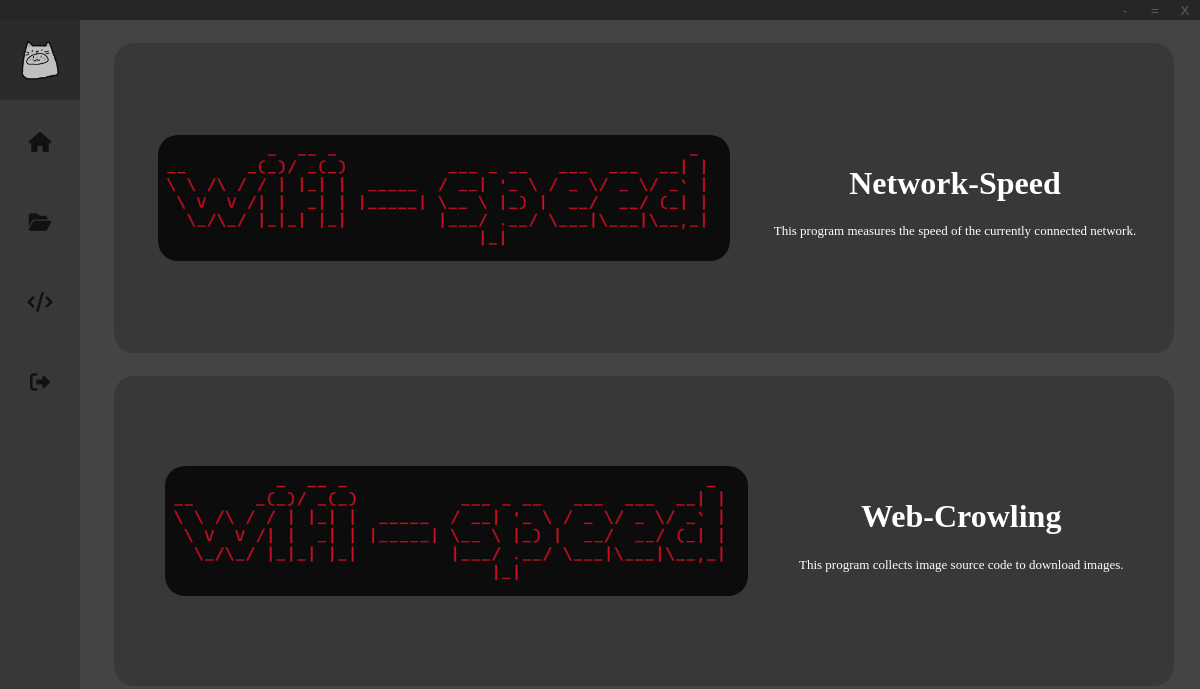
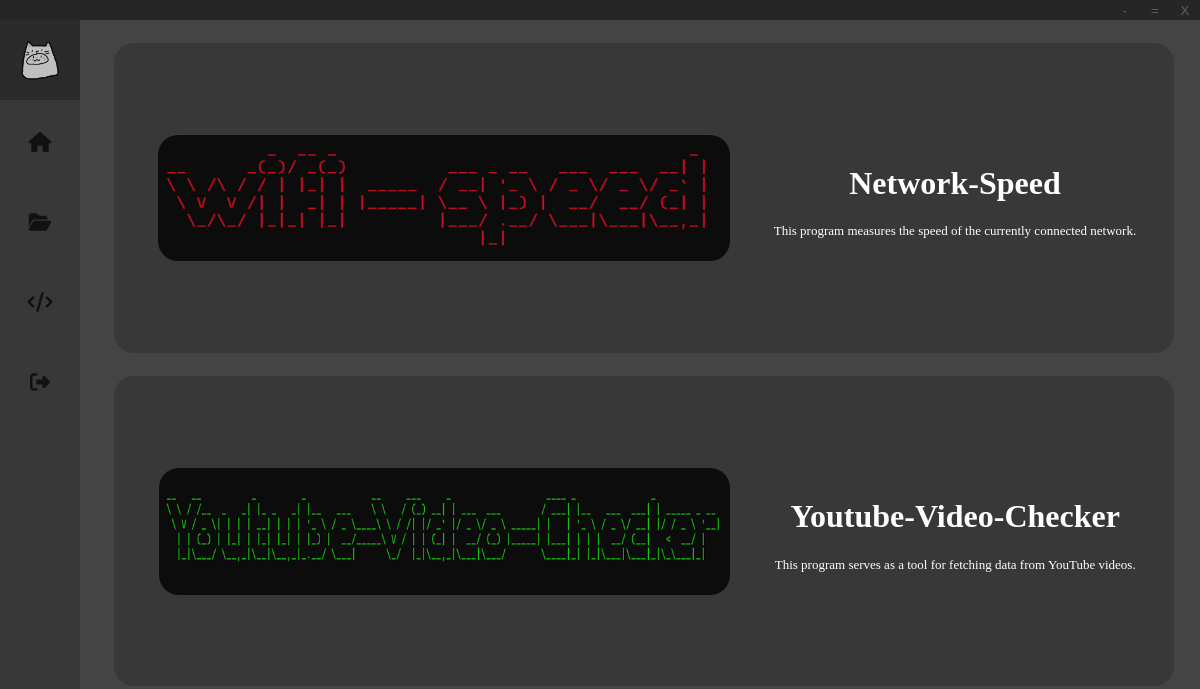
Before and after one commit to Quema100/Quality, an Electron app: page src/view/contents.ejs in a window 1200 px wide. Drawn offline with nearby package versions, Linux system fonts and the light colour scheme; files that its build step writes are made by us from their sources.

Commit message:
fucking css

```diff
--- a/package.json
+++ b/package.json
@@ -14,7 +14,6 @@
   },
   "dependencies": {
     "ejs": "^3.1.9",
-    "express": "^4.18.2",
-    "puppeteer": "^20.9.0"
+    "express": "^4.18.2"
   }
 }
--- a/src/backend/routes/contents.js
+++ b/src/backend/routes/contents.js
@@ -23,7 +23,6 @@
         return res.redirect('/signin?errorMessage=' + encodeURIComponent(errorMessage))
     }else{
       res.render(path.join(__dirname, '../../view', 'contents.ejs'),{userID:userID});
-      console.log('in contents')
     }
   })
   .post((req, res)=>{
--- a/src/backend/server.js
+++ b/src/backend/server.js
@@ -4,7 +4,6 @@
 const path = require('path');
 const os = require('os');
 const crypto = require("crypto");
-const puppeteer = require("puppeteer");
 const { spawn } = require('child_process');
 const signup = require('./routes/signup');
 const signin = require('./routes/signin');
@@ -14,7 +13,6 @@
 const developer = require('./routes/Developer');
 const ResetPassword = require('./routes/ResetPassword');
 const wifispeed = require('./routes/wifispeed');
-const imgcrowling = require('./routes/imgcrowling');
 const YoutubeDownloader = require('./routes/YoutubeDownloader')
 const YoutubeChecker = require('./routes/YoutubeChecker')
 const AudioExtractor = require('./routes/AudioExtractor')
--- a/src/public/css/contents.css
+++ b/src/public/css/contents.css
@@ -80,60 +80,6 @@
     color: rgb(142, 142, 142);
 }
 
-#Crowling{
-    transition: .5s;
-    display: flex;
-    justify-content: space-evenly;
-    align-items: center;
-    height: 40%;
-    background: #383838;
-    margin-top: 2%;
-    margin-left: 3%;
-    margin-right: 4%;
-    border-radius: 20px;
-}
-
-#Crowling #Crowlingid{
-    float: left;
-    display: flex;
-    justify-content: center;
-    align-items: center;
-    width: 55%;
-    height: 88%;
-}
-
-#list #Crowling #Crowlingid #Crowlinga{
-    display: flex;
-    justify-content: center;
-    align-items: center;
-    background:transparent;
-    border: none;
-}
-
-#Crowlingcheck{
-    display: flex;
-    justify-content: left;
-    align-items: center;
-    height: 100%;
-    width: 100%;
-    border-radius: 20px;
-}
-
-#Crowling-text{
-    color: white;
-    text-align: center;
-    align-items: center;
-}
-#Crowling-text p{
-    font-size: small;
-}
-
-#Crowling-text p:hover,#Crowling-text h1:hover{
-    transition: .5s;
-    color: rgb(142, 142, 142);
-}
-
-
 #Youtube{
     margin-bottom: 2%;
     transition: .5s;
--- a/src/view/contents.ejs
+++ b/src/view/contents.ejs
@@ -69,17 +69,6 @@
               <p>This program measures the speed of the currently connected network.</p>
             </div>
           </div>
-          <div id="Crowling">
-            <div id="Crowlingid">
-              <a id="Crowlinga" href="/signin/contents/Crowling?userID=<%= userID %>">
-                <img id="Crowlingcheck" src="/img/wifispeed.png" alt="Crowling">
-              </a>
-            </div>
-            <div id="Crowling-text">
-              <h1>Web-Crowling</h1>
-              <p>This  program  collects  image  source  code  to  download  images.</p>
-            </div>
-          </div>
           <div id="Youtube">
             <form id="Youtubeid" action="/signin/contents/YoutubeChecker?userID=<%= userID %>" method="post">
               <button id="Youtubebutton" type="submit">
--- a/src/view/home.ejs
+++ b/src/view/home.ejs
@@ -58,7 +58,9 @@
             </nav>
         </header>
         <div id="home">
-          <div id="homename"></div>
+          <div id="homename">
+            <input type="file">
+          </div>
           <div id="homemenu"></div>
         </div>
     </body>
```
Also changed, not shown: src/backend/routes/signin.js (+5 -5 lines).
